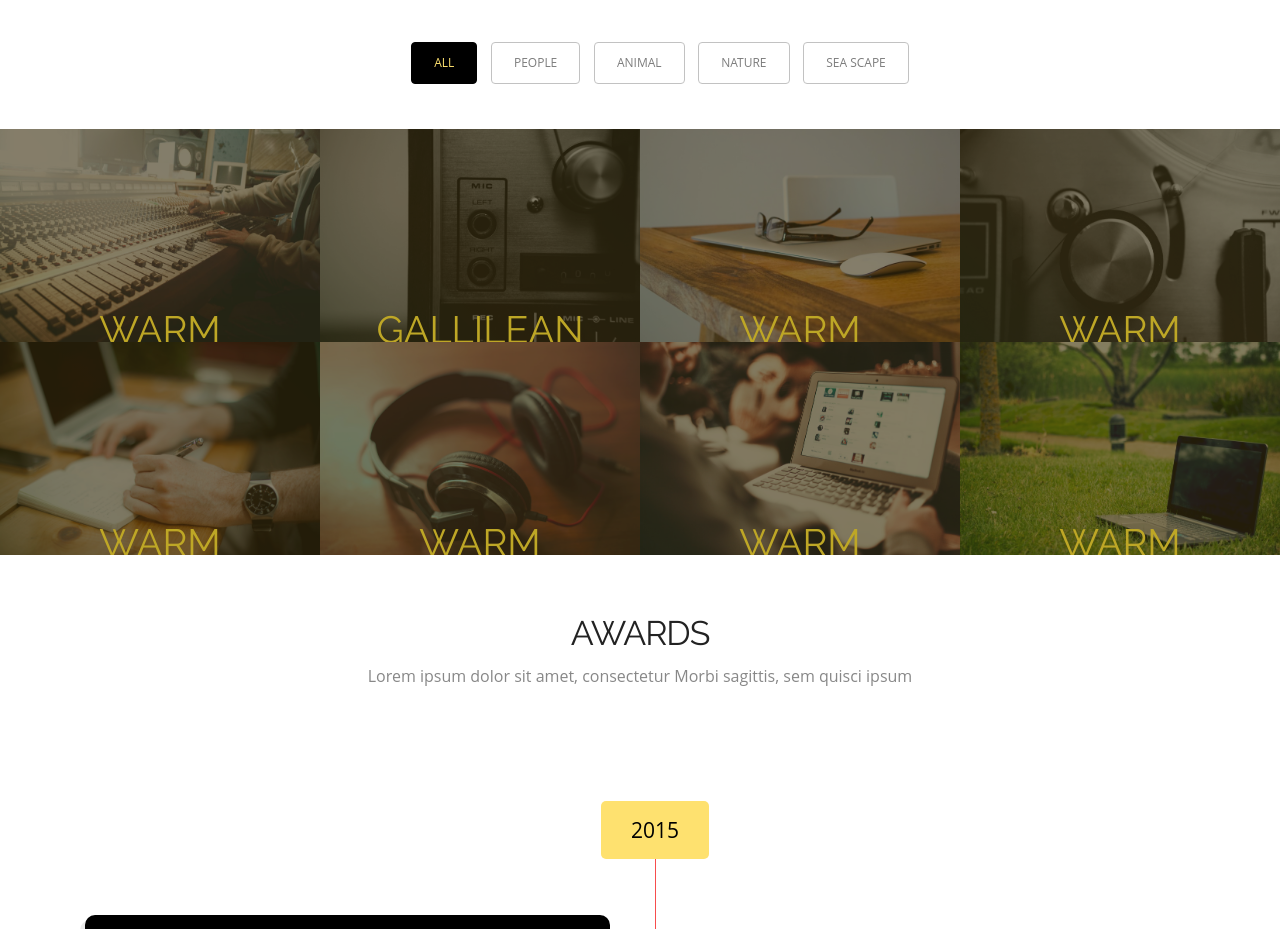
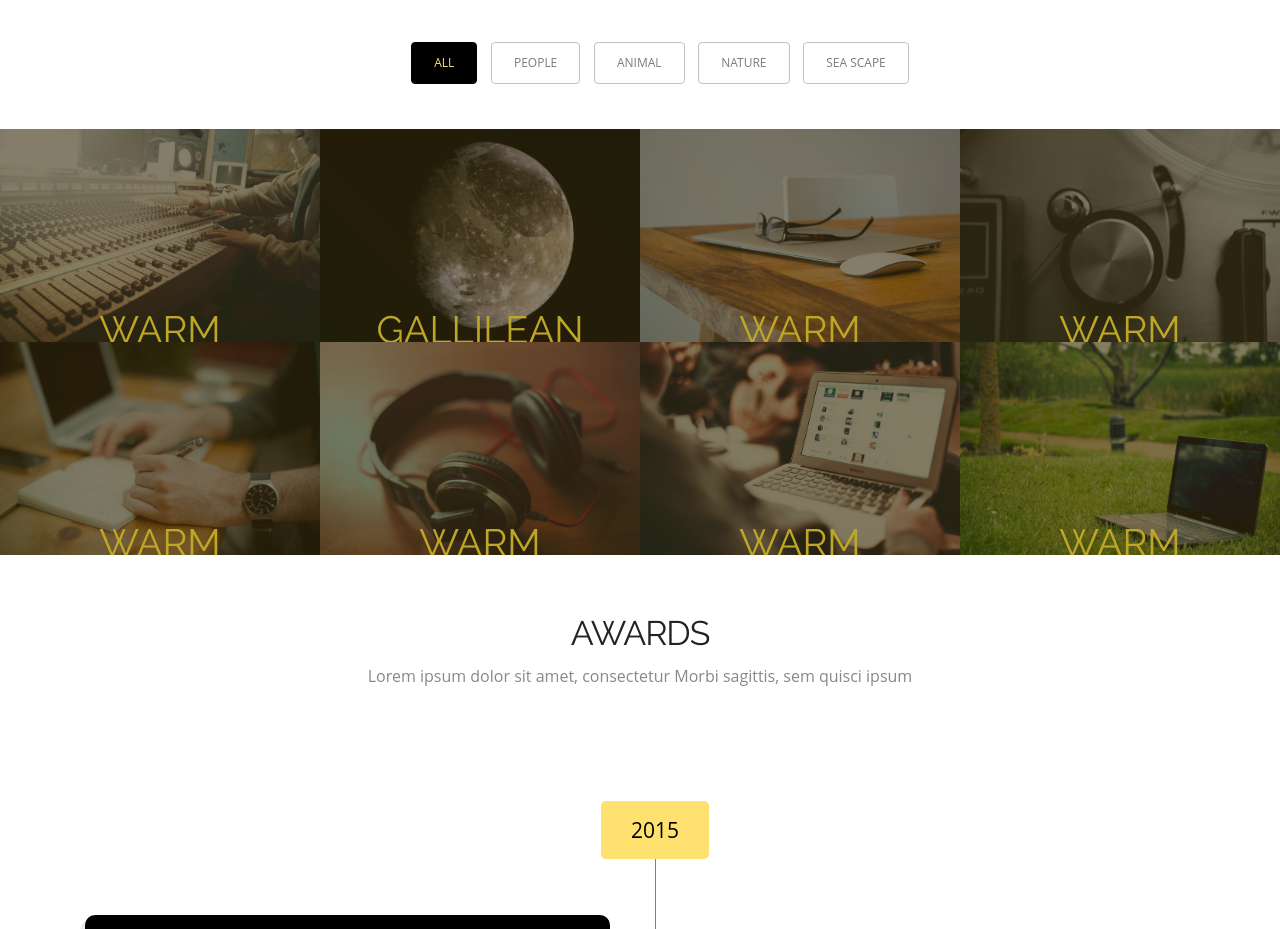
Before and after one commit to juanaldayparejo/juanaldayparejo.github.io, a plain HTML site: page index.html in a window 1280 px wide. Shown: the part 2140-3069 px from the top of the page. Drawn offline with Linux system fonts and the light colour scheme.

Commit message:
Changing image in portfolio

```diff
--- a/index.html
+++ b/index.html
@@ -212,7 +212,7 @@
 
       <!-- Portfolio Item-->
       <figure style="position: absolute; left: 0px; top: 0px; transform: translate3d(337px, 0px, 0px) scale3d(1, 1, 1); width: 337px; opacity: 1;" class="portfolio-item one-four  wildlife isotope-item effect-oscar">
-        <div class="portfolio_img"> <img src="img/portfolio_pic2.jpg" alt="Portfolio 1"> </div>
+        <div class="portfolio_img"> <img src="img/ganymede.jpg" alt="Portfolio 1"> </div>
         	<figcaption>
 				<div>
 				  <a href="about.html" class="fancybox">
```
